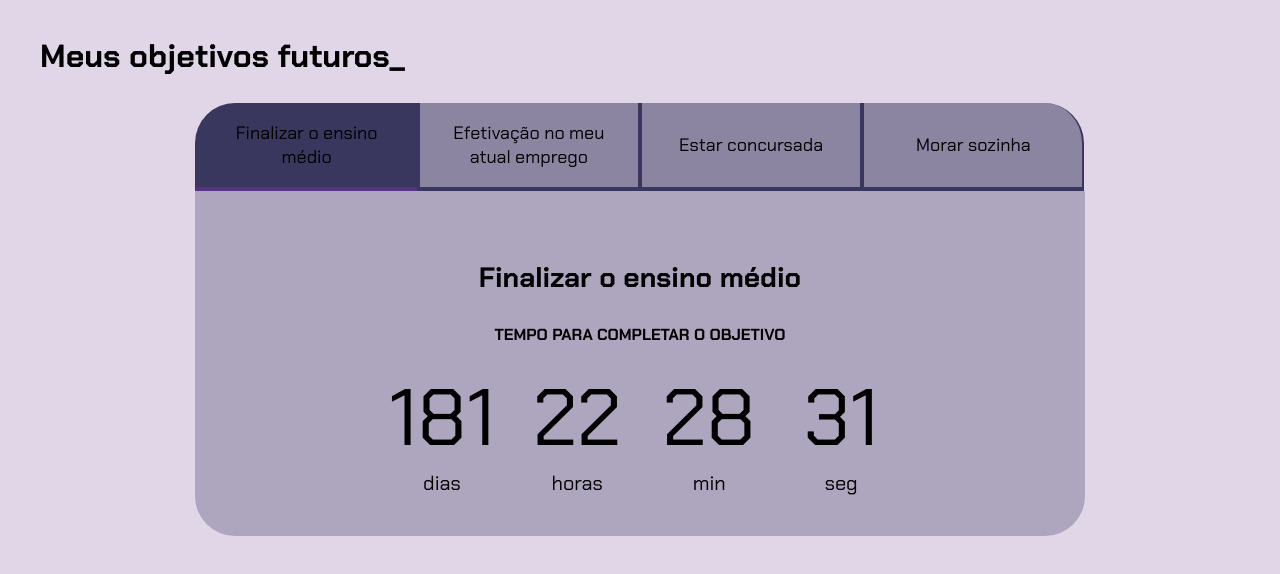
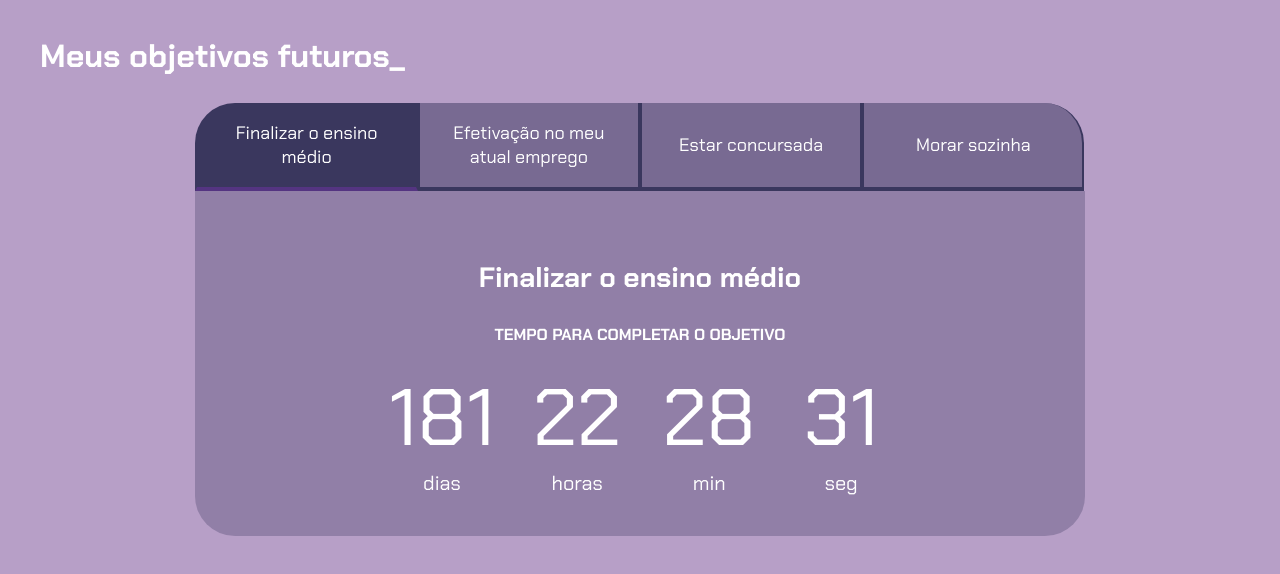
Before and after one commit to GabrielePortela/Projeto_de_vida, a plain HTML site: page index.html in a window 1280 px wide. Drawn offline with Linux system fonts and the light colour scheme.

Commit message:
22/05/2025

```diff
--- a/style.css
+++ b/style.css
@@ -1,9 +1,9 @@
 @import url('https://fonts.googleapis.com/css2?family=Chakra+Petch:wght@400;700&display=swap');
 
 :root {
-    --cor-de-fundo: #6383;
+    --cor-de-fundo: #6387;
     --verde: #6399;
-    --branco: black;
+    --branco: #FFFFFF;
     --botao-ativo: #3A375E;
     --botao-inativo: rgba(58, 55, 94, 0.5);
     --texto-fundo: rgba(58, 55, 94, 0.3);
```
